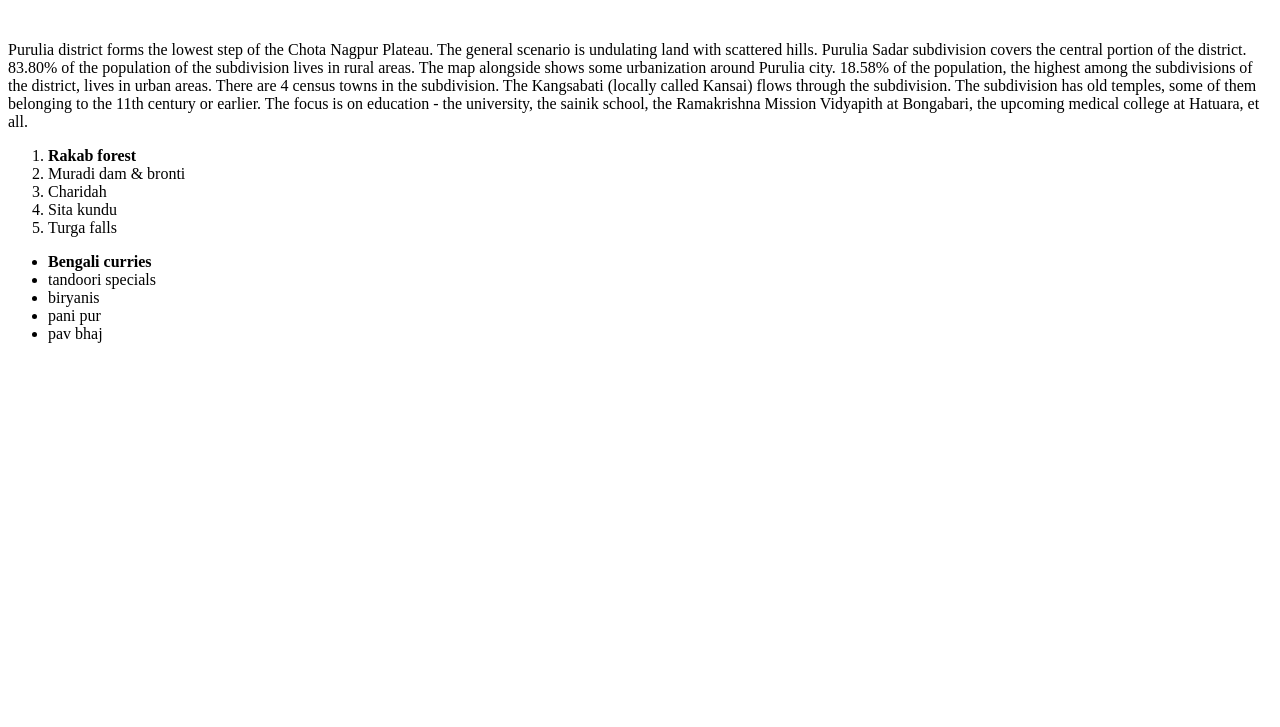
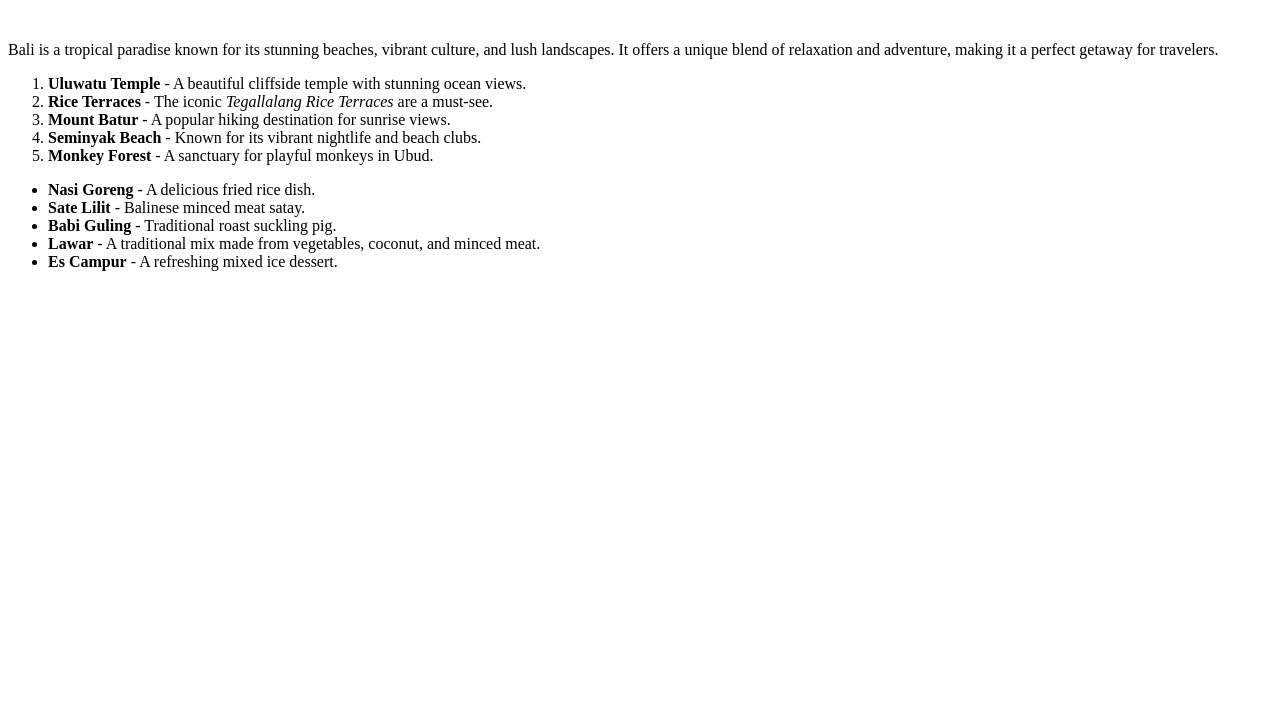
Before and after one commit to acciojob/favorite-holiday-subir211, a website: page main.html in a window 1280 px wide. Shown: the part 73-800 px from the top of the page. Drawn offline with Linux system fonts and the light colour scheme.

Commit message:
created a submission

```diff
--- a/main.html
+++ b/main.html
@@ -1,43 +1,32 @@
 <!DOCTYPE html>
-
-<html>
-
+<html lang="en">
 <head>
+    <meta charset="UTF-8">
+    <meta name="viewport" content="width=device-width, initial-scale=1.0">
+    <title>My Favorite Holiday Destination</title>
     <link rel="stylesheet" href="styles.css">
 </head>
+<body>
+    <h1>My Favorite Holiday Destination: Bali, Indonesia</h1>
+    <br>
+    <p>Bali is a tropical paradise known for its stunning beaches, vibrant culture, and lush landscapes. It offers a unique blend of relaxation and adventure, making it a perfect getaway for travelers.</p>
 
-<body>
-<h1>my holiday destination is purulia,westbengal</h1><br>
-	<p>Purulia district forms the lowest step of the Chota Nagpur Plateau. The general scenario is undulating land with scattered hills. Purulia Sadar subdivision covers the central portion of the district. 83.80% of the population of the subdivision lives in rural areas. The map alongside shows some urbanization around Purulia city. 18.58% of the population, the highest among the subdivisions of the district, lives in urban areas. There are 4 census towns in the subdivision. The Kangsabati (locally called Kansai) flows through the subdivision. The subdivision has old temples, some of them belonging to the 11th century or earlier. The focus is on education - the university, the sainik school, the Ramakrishna Mission Vidyapith at Bongabari, the upcoming medical college at Hatuara, et all.</p>
     <ol>
-		<li><b>Rakab forest</b></li>
-		<li>Muradi dam & bronti</li>
-		<li>Charidah</li>
-		<li>Sita kundu</li>
-		<li>Turga falls</li>
+        <li><strong>Uluwatu Temple</strong> - A beautiful cliffside temple with stunning ocean views.</li>
+        <li><strong>Rice Terraces</strong> - The iconic <em>Tegallalang Rice Terraces</em> are a must-see.</li>
+        <li><strong>Mount Batur</strong> - A popular hiking destination for sunrise views.</li>
+        <li><strong>Seminyak Beach</strong> - Known for its vibrant nightlife and beach clubs.</li>
+        <li><strong>Monkey Forest</strong> - A sanctuary for playful monkeys in Ubud.</li>
     </ol>
+
     <ul>
-		<li><strong>Bengali curries</strong></li>
-		<li>tandoori specials</li>
-		<li> biryanis</li>
-		<li>pani pur</li>
-		<li> pav bhaj</li>
+        <li><strong>Nasi Goreng</strong> - A delicious fried rice dish.</li>
+        <li><strong>Sate Lilit</strong> - Balinese minced meat satay.</li>
+        <li><strong>Babi Guling</strong> - Traditional roast suckling pig.</li>
+        <li><strong>Lawar</strong> - A traditional mix made from vegetables, coconut, and minced meat.</li>
+        <li><strong>Es Campur</strong> - A refreshing mixed ice dessert.</li>
     </ul>
 
-
-
-
-
-
-
-
-
-
-
-	<!-- the entire body must be written by student -->
-    <script type="text/javascript" src="./script.js">
-</script>
-
+    <script type="text/javascript" src="./script.js"></script>
 </body>
-
 </html>
```
Lines whose indentation alone changed are shown as unchanged.
